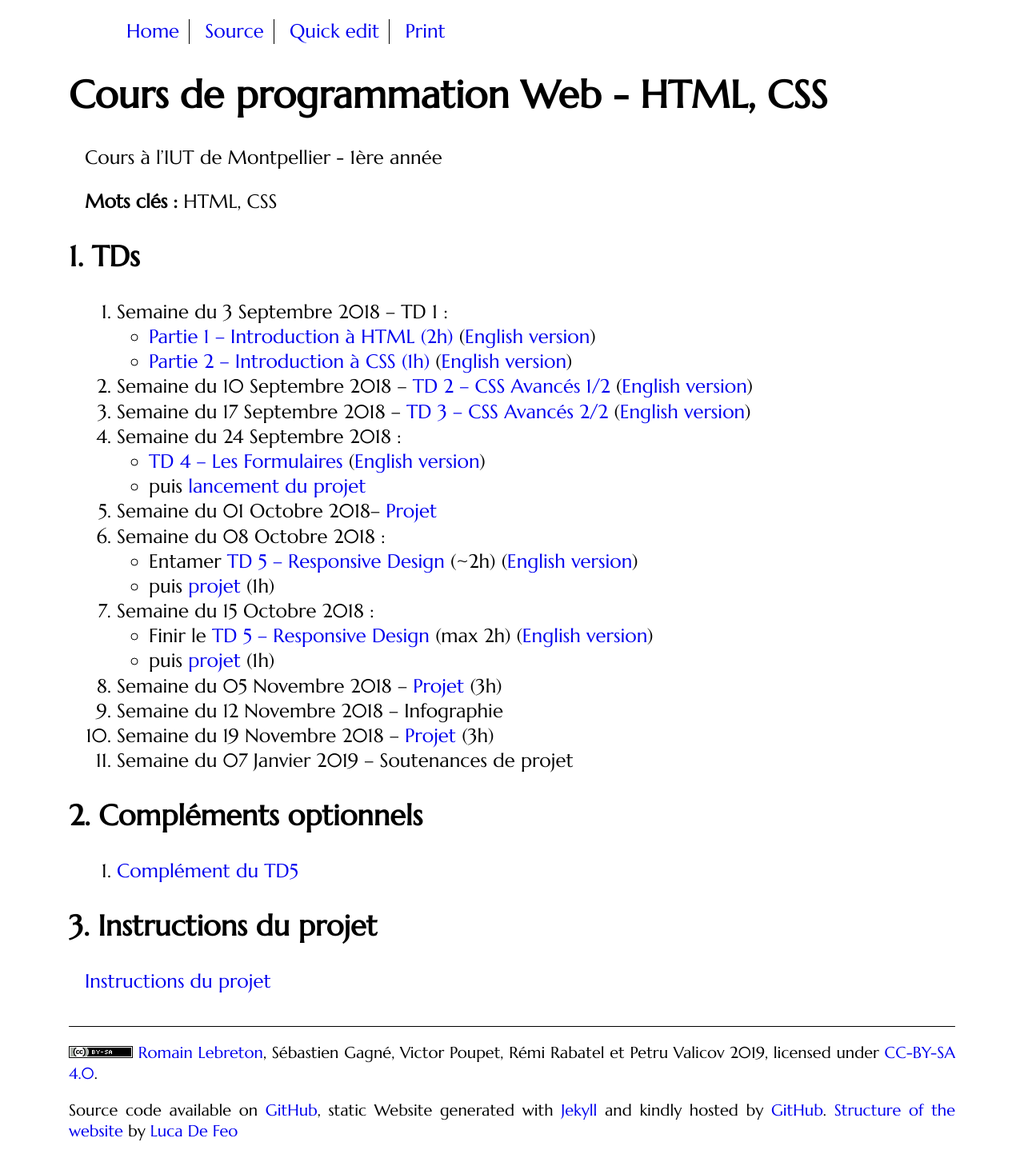
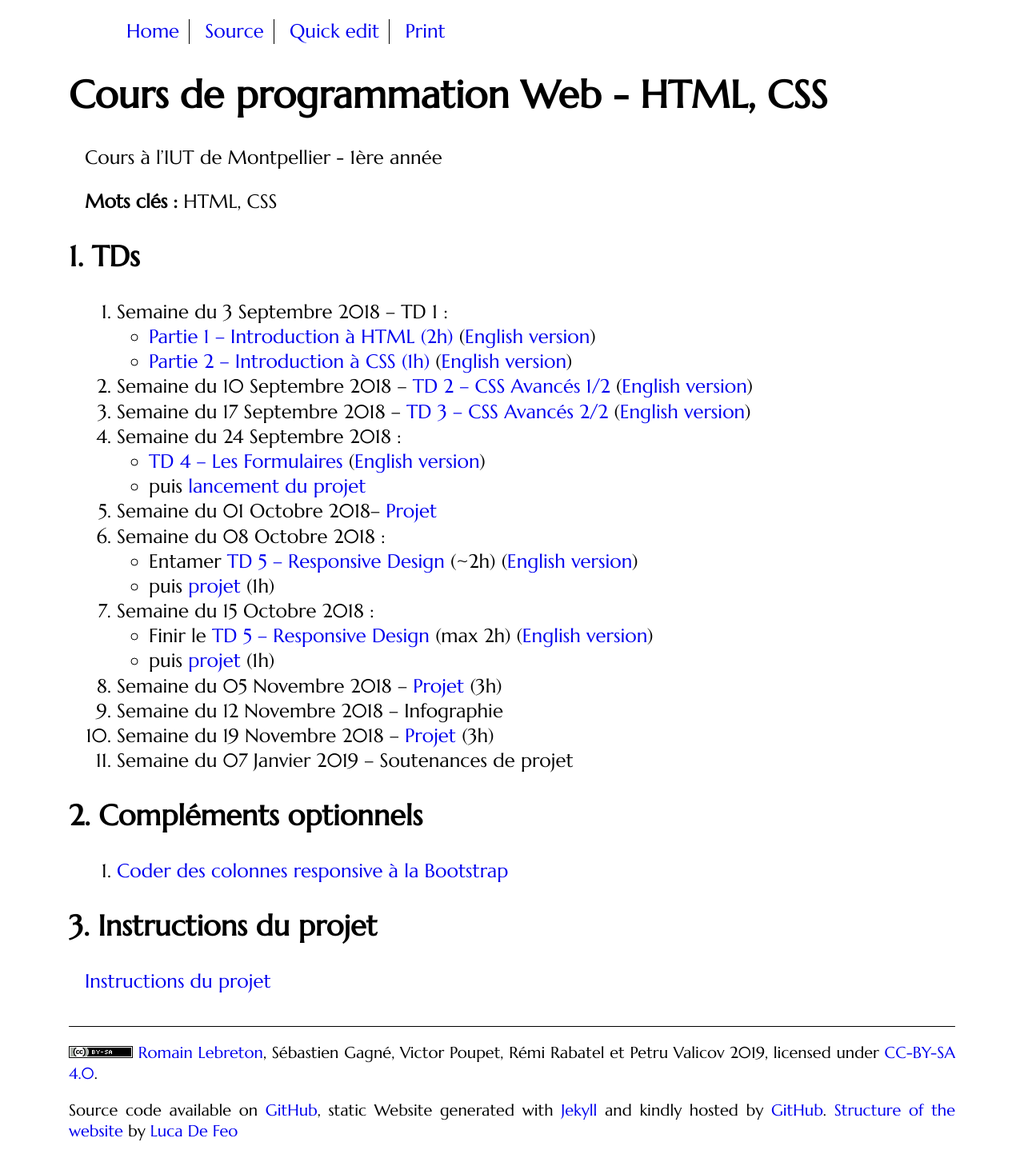
Before and after one commit to romainlebreton/R1.02-DeveloppementInterfacesWeb, a Jekyll site: the page built from index.md, in a window 1280 px wide. Shown: the whole page at 80% size. Built offline with Jekyll 4.4.1, drawn with Linux system fonts in a browser that asks for light colours; some web fonts are replaced; comment, search, counter and statistics services are not loaded.

Commit message:
Meilleur titre pour tut5-compl

```diff
--- a/index.md
+++ b/index.md
@@ -39,7 +39,7 @@ Cours à l'IUT de Montpellier - 1ère année
 
 ## Compléments optionnels
 
-1. [Complément du TD5](assets/tut5-complement.html)
+1. [Coder des colonnes responsive à la Bootstrap](assets/tut5-complement.html)
 
 ## Instructions du projet
 
```
Also changed, not shown: assets/tut5-complement.md (+1 -1 lines).
